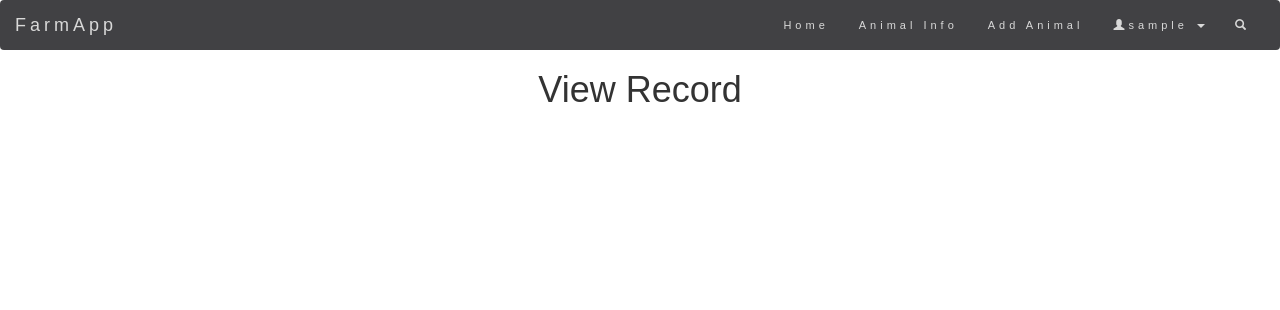
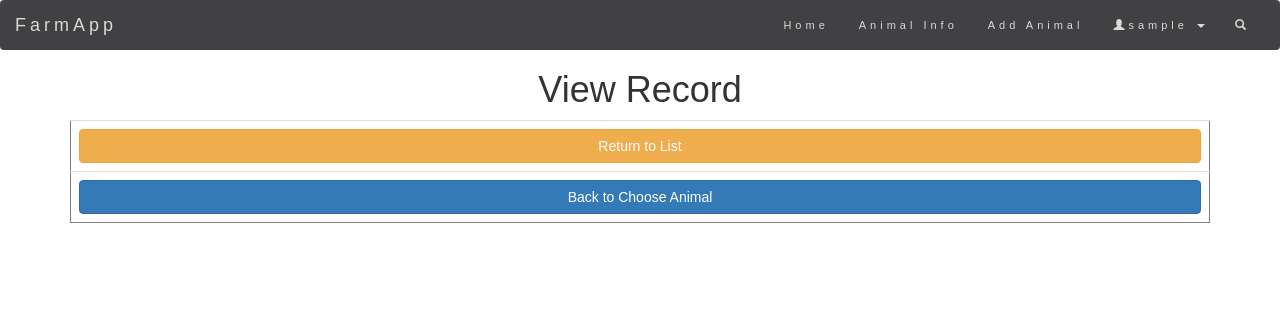
Before and after one commit to breekru/FarmApp, a PHP site: page /view.php?id=1 in a window 1280 px wide. Shown: the top 310 px of the page. Run offline with PHP 8.4, Linux system fonts and the light colour scheme; the visitor is signed in with stand-in values (Sample User, id 1); data that the repository does not hold is empty.

Commit message:
Moving navigation on View

```diff
--- a/view.php
+++ b/view.php
@@ -126,6 +126,20 @@ echo '<p style="color:#FF0000;">'.$status.'</p>';
 
 <!--<table width="80%" border="1" style="border-collapse:collapse;">-->
 <table width="50%" border="1" class="table table-hover">
+<tr>
+        <td colspan="2" align="center">
+            <div align="center">
+                <a href=<?php echo $return; ?>.php class="btn btn-block btn-warning">Return to List</a>
+            </div>
+        </td>
+    </tr>
+    <tr>
+        <td colspan="2" align="center">
+            <div align="center">
+                <a href="choose.php" class="btn btn-block btn-primary">Back to Choose Animal</a>
+            </div>
+        </td>
+    </tr>
 <?php
 $count=1;
 $result = mysqli_query($con,$query);
```
